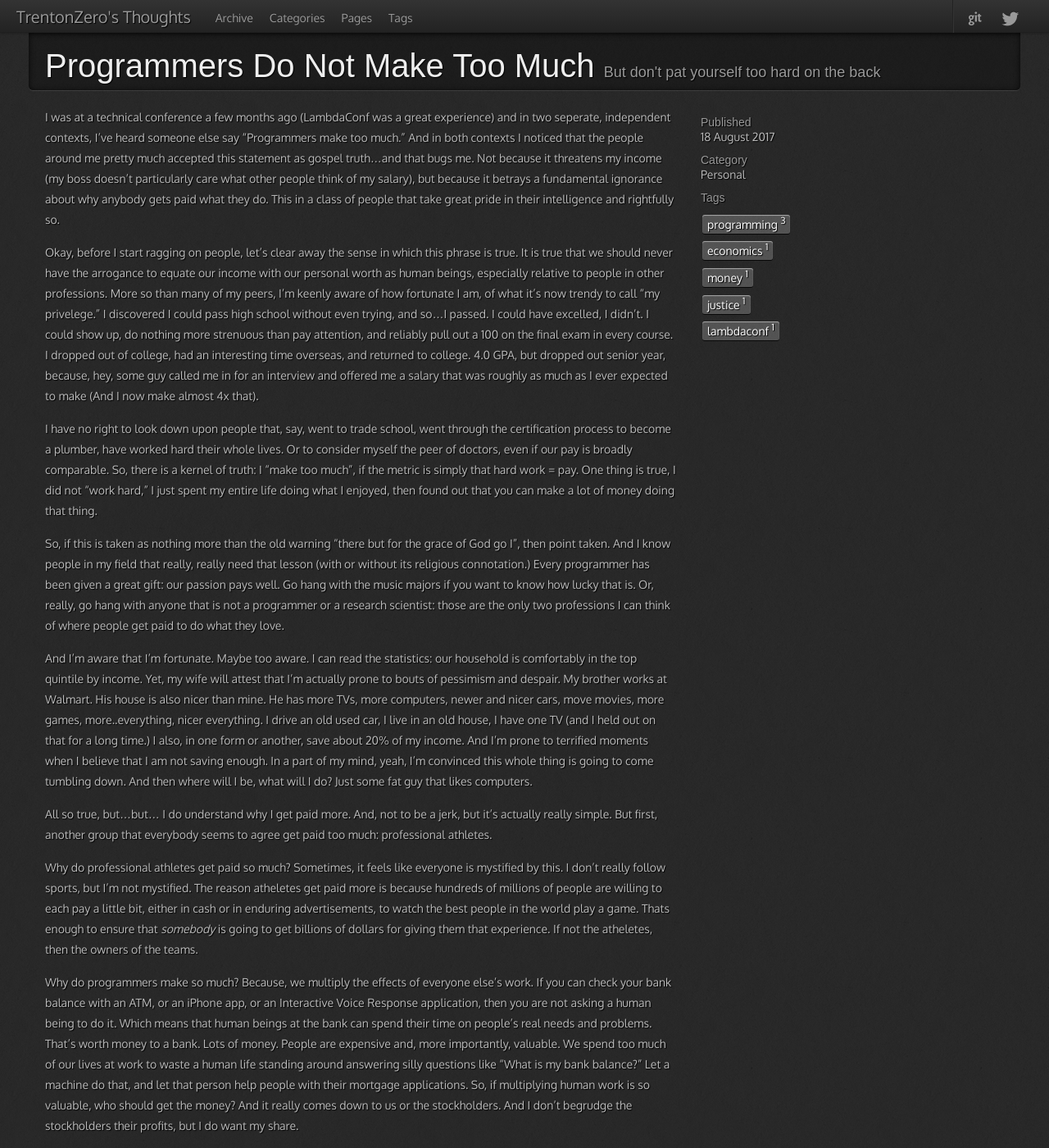
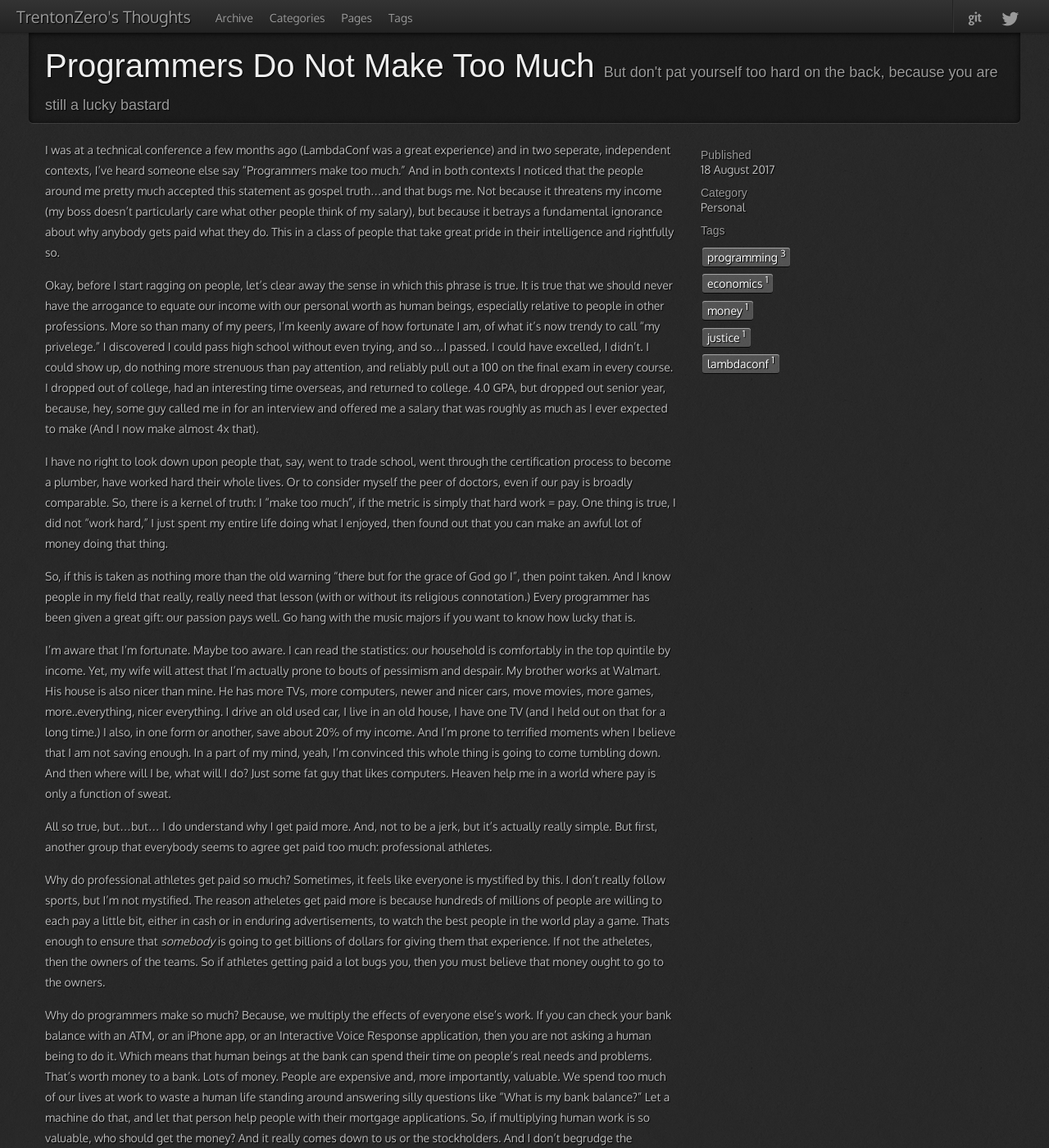
Before and after one commit to TrentonZero/trentonzero.github.io, a Jekyll site: the page built from _posts/2017-08-18-programmersMakeTooMuch.md, in a window 1280 px wide and 1400 px high. Shown: the whole window at 82% size. Built offline with Jekyll 4.4.1, drawn with Linux system fonts in a browser that asks for light colours; nearby versions of some CDN libraries; some web fonts are replaced; comment, search, counter and statistics services are not loaded.

```diff
--- a/_posts/2017-08-18-programmersMakeTooMuch.md
+++ b/_posts/2017-08-18-programmersMakeTooMuch.md
@@ -1,9 +1,10 @@
 ---
     layout: post
     category: Personal
-    tagline: "But don't pat yourself too hard on the back"
+    tagline: "But don't pat yourself too hard on the back, because you are still a lucky bastard"
     title: Programmers Do Not Make Too Much
     tags: [programming, economics, money, justice, lambdaconf]
+    image: /assets/images/compmoney.jpg
 ---
 {% include JB/setup %}
 
@@ -13,14 +14,14 @@
 
 Okay, before I start ragging on people, let's clear away the sense in which this phrase is true. It is true that we should never have the arrogance to equate our income with our personal worth as human beings, especially relative to people in other professions. More so than many of my peers, I'm keenly aware of how fortunate I am, of what it's now trendy to call "my privelege." I discovered I could pass high school without even trying, and so...I passed. I could have excelled,  I didn't. I could show up, do nothing more strenuous than pay attention, and reliably pull out a 100 on the final exam in every course.  I dropped out of college, had an interesting time overseas, and returned to college.  4.0 GPA, but dropped out senior year, because, hey, some guy called me in for an interview and offered me a salary that was roughly as much as I ever expected to make (And I now make almost 4x that).
 
-I have no right to look down upon people that, say, went to trade school, went through the certification process to become a plumber, have worked hard their whole lives. Or to consider myself the peer of doctors, even if our pay is broadly comparable. So, there is a kernel of truth: I "make too much", if the metric is simply that hard work = pay. One thing is true, I did not "work hard," I just spent my entire life doing what I enjoyed, then found out that you can make a lot of money doing that thing.
+I have no right to look down upon people that, say, went to trade school, went through the certification process to become a plumber, have worked hard their whole lives. Or to consider myself the peer of doctors, even if our pay is broadly comparable. So, there is a kernel of truth: I "make too much", if the metric is simply that hard work = pay. One thing is true, I did not "work hard," I just spent my entire life doing what I enjoyed, then found out that you can make an awful lot of money doing that thing.
 
-So, if this is taken as nothing more than the old warning "there but for the grace of God go I", then point taken. And I know people in my field that really, really need that lesson (with or without its religious connotation.) Every programmer has been given a great gift: our passion pays well. Go hang with the music majors if you want to know how lucky that is. Or, really, go hang with anyone that is not a programmer or a research scientist: those are the only two professions I can think of where people get paid to do what they love.
+So, if this is taken as nothing more than the old warning "there but for the grace of God go I", then point taken. And I know people in my field that really, really need that lesson (with or without its religious connotation.) Every programmer has been given a great gift: our passion pays well. Go hang with the music majors if you want to know how lucky that is.
 
-And I'm aware that I'm fortunate. Maybe too aware. I can read the statistics: our household is comfortably in the top quintile by income. Yet, my wife will attest that I'm actually prone to bouts of pessimism and despair. My brother works at Walmart. His house is also nicer than mine. He has more TVs, more computers, newer and nicer cars, move movies, more games, more..everything, nicer everything. I drive an old used car, I live in an old house, I have one TV (and I held out on that for a long time.) I also, in one form or another, save about 20% of my income. And I'm prone to terrified moments when I believe that I am not saving enough. In a part of my mind, yeah, I'm convinced this whole thing is going to come tumbling down. And then where will I be, what will I do? Just some fat guy that likes computers.
+I'm aware that I'm fortunate. Maybe too aware. I can read the statistics: our household is comfortably in the top quintile by income. Yet, my wife will attest that I'm actually prone to bouts of pessimism and despair. My brother works at Walmart. His house is also nicer than mine. He has more TVs, more computers, newer and nicer cars, move movies, more games, more..everything, nicer everything. I drive an old used car, I live in an old house, I have one TV (and I held out on that for a long time.) I also, in one form or another, save about 20% of my income. And I'm prone to terrified moments when I believe that I am not saving enough. In a part of my mind, yeah, I'm convinced this whole thing is going to come tumbling down. And then where will I be, what will I do? Just some fat guy that likes computers. Heaven help me in a world where pay is only a function of sweat.
 
 All so true, but...but... I do understand why I get paid more. And, not to be a jerk, but it's actually really simple. But first, another group that everybody seems to agree get paid too much: professional athletes.
 
-Why do professional athletes get paid so much? Sometimes, it feels like everyone is mystified by this. I don't really follow sports, but I'm not mystified. The reason atheletes get paid more is because hundreds of millions of people are willing to each pay a little bit, either in cash or in enduring advertisements, to watch the best people in the world play a game. Thats enough to ensure that *somebody* is going to get billions of dollars for giving them that experience. If not the atheletes, then the owners of the teams.
+Why do professional athletes get paid so much? Sometimes, it feels like everyone is mystified by this. I don't really follow sports, but I'm not mystified. The reason atheletes get paid more is because hundreds of millions of people are willing to each pay a little bit, either in cash or in enduring advertisements, to watch the best people in the world play a game. Thats enough to ensure that *somebody* is going to get billions of dollars for giving them that experience. If not the atheletes, then the owners of the teams. So if athletes getting paid a lot bugs you, then you must believe that money ought to go to the owners.
 
 Why do programmers make so much? Because, we multiply the effects of everyone else's work. If you can check your bank balance with an ATM, or an iPhone app, or an Interactive Voice Response application, then you are not asking a human being to do it. Which means that human beings at the bank can spend their time on people's real needs and problems. That's worth money to a bank. Lots of money. People are expensive and, more importantly, valuable. We spend too much of our lives at work to waste a human life standing around answering silly questions like "What is my bank balance?" Let a machine do that, and let that person help people with their mortgage applications. So, if multiplying human work is so valuable, who should get the money? And it really comes down to us or the stockholders. And I don't begrudge the stockholders their profits, but I do want my share.
```
